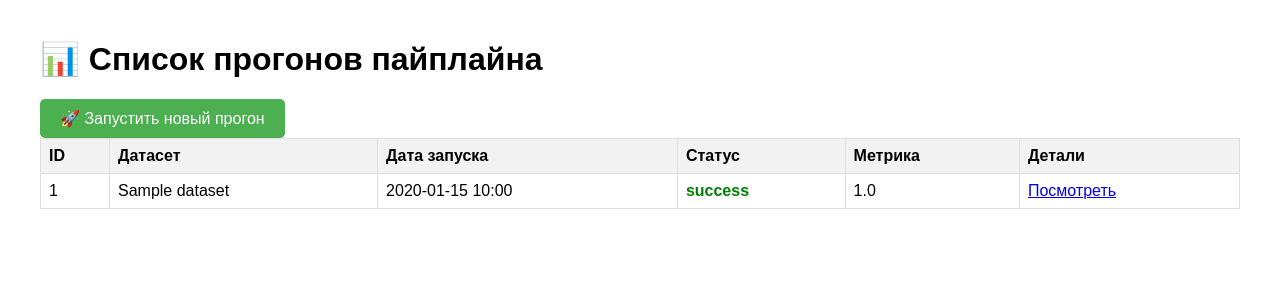
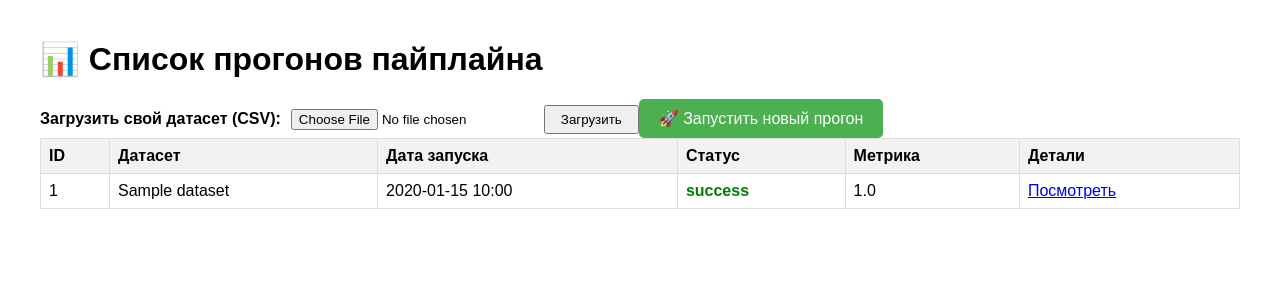
Before and after one commit to Kharinnn790/ProjectAI, a FastAPI app: page / in a window 1280 px wide. Shown: the top 300 px of the page. Run offline with FastAPI, Linux system fonts and the light colour scheme; tables that the repository leaves empty hold one stand-in row (values such as "Sample post").

Commit message:
feat: добавлена загрузка пользовательского CSV через веб-интерфейс

```diff
--- a/app/templates/index.html
+++ b/app/templates/index.html
@@ -14,6 +14,12 @@
 <body>
     <h1>📊 Список прогонов пайплайна</h1>
     <table>
+        <!-- Форма загрузки -->
+    <form action="/upload" method="post" enctype="multipart/form-data" style="margin-bottom: 20px; padding: 15px; background: #f8f9fa; border-radius: 5px;">
+        <label style="font-weight: bold; margin-right: 10px;">Загрузить свой датасет (CSV):</label>
+        <input type="file" name="file" accept=".csv" required>
+        <button type="submit" style="padding: 5px 15px; cursor: pointer;">Загрузить</button>
+    </form>
         <!-- Новая кнопка запуска -->
     <form action="/run" method="post" style="margin-bottom: 20px;">
         <button type="submit" style="padding: 10px 20px; font-size: 16px; cursor: pointer; background-color: #4CAF50; color: white; border: none; border-radius: 5px;">
```
